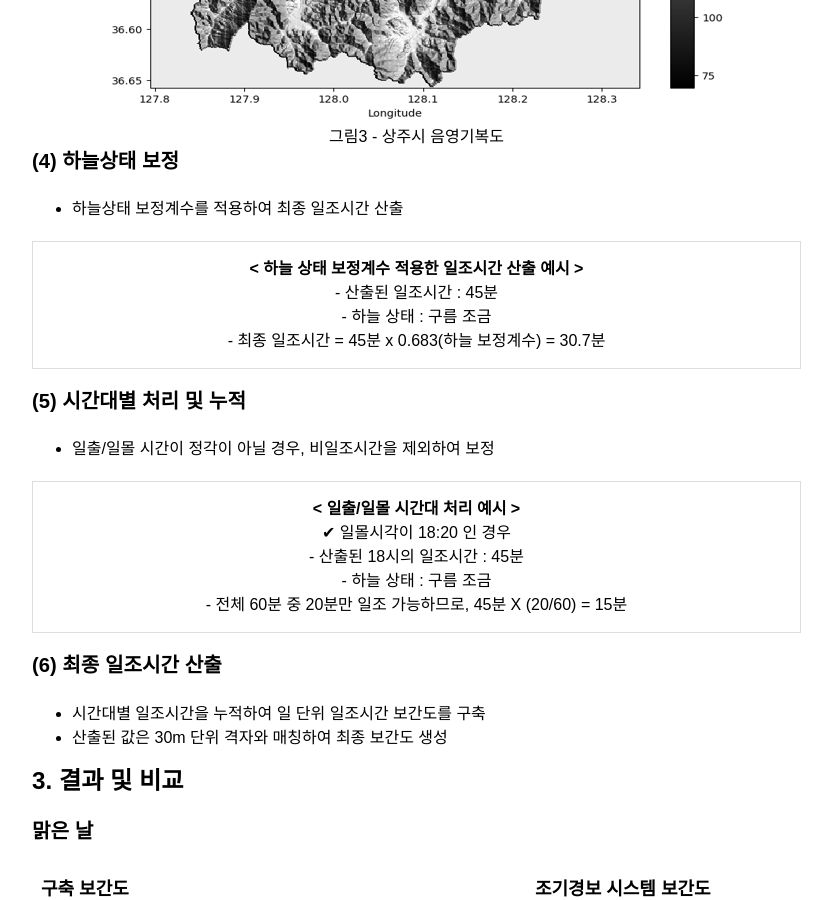
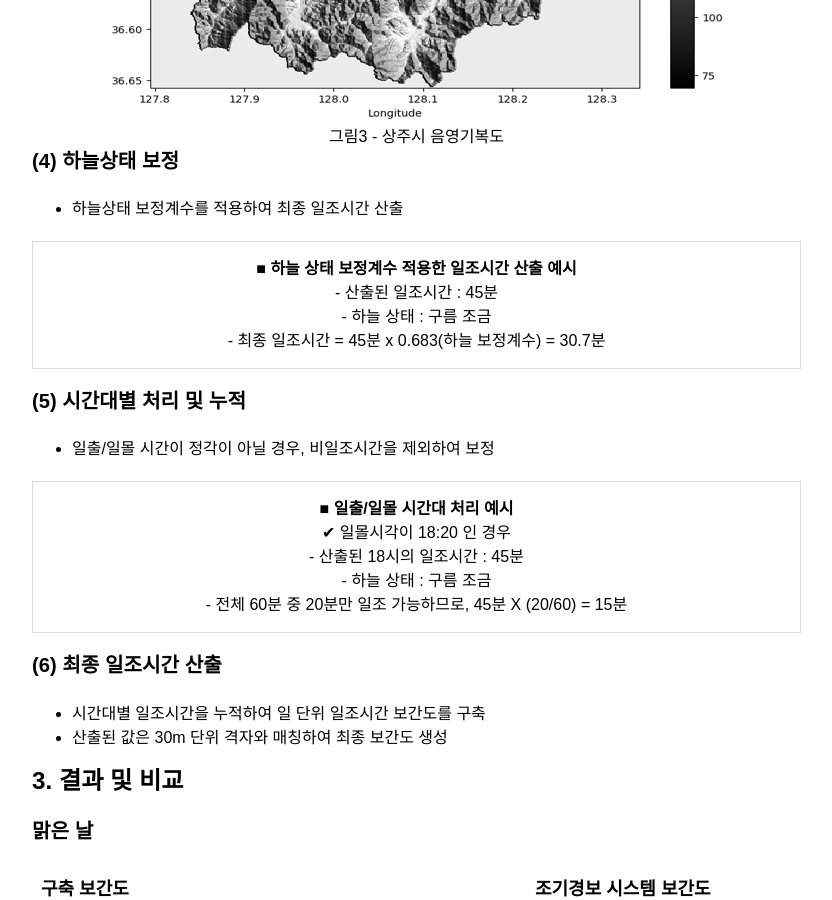
Before and after one commit to aitheimc/aitheimc.github.io, a Jekyll site: the page built from _posts/2025-03-06-Construction-of-Sunshine-Duration-Interpolation.markdown, in a window 1280 px wide and 900 px high, scrolled down 3221 px. Shown: the whole window, without its empty margins (335-1167 px from the left). Built offline with Jekyll 4.4.1, drawn with Linux system fonts in a browser that asks for light colours; nearby versions of some CDN libraries.

Commit message:
change code

```diff
--- a/_posts/2025-03-06-Construction-of-Sunshine-Duration-Interpolation.markdown
+++ b/_posts/2025-03-06-Construction-of-Sunshine-Duration-Interpolation.markdown
@@ -117,7 +117,7 @@ $$shaded = \cos(zenith) \times \cos(slope) + \sin(zenith) \times \sin(slope) \ti
 
 
 <div style="border: 1px solid #ddd; padding: 15px; text-align: center; margin: 20px 0;">
-<strong>< 하늘 상태 보정계수 적용한 일조시간 산출 예시 ></strong><br>
+<strong> ■ 하늘 상태 보정계수 적용한 일조시간 산출 예시</strong><br>
 - 산출된 일조시간 : 45분<br>
 - 하늘 상태 : 구름 조금<br>
 - 최종 일조시간 = 45분 x 0.683(하늘 보정계수) = 30.7분
@@ -127,7 +127,7 @@ $$shaded = \cos(zenith) \times \cos(slope) + \sin(zenith) \times \sin(slope) \ti
 - 일출/일몰 시간이 정각이 아닐 경우, 비일조시간을 제외하여 보정
 
 <div style="border: 1px solid #ddd; padding: 15px; text-align: center; margin: 20px 0;">
-<strong>< 일출/일몰 시간대 처리 예시 ></strong><br>
+<strong> ■ 일출/일몰 시간대 처리 예시 </strong><br>
 ✔ 일몰시각이 18:20 인 경우 <br>
 - 산출된 18시의 일조시간 : 45분 <br>
 - 하늘 상태 : 구름 조금<br>
```
